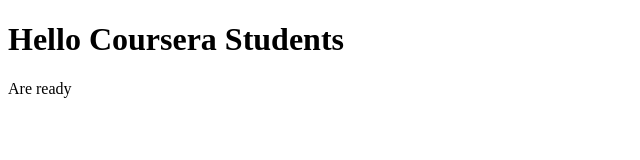
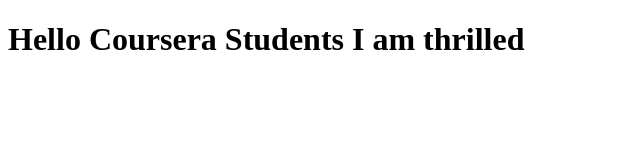
Before and after one commit to rameshdarbha1/coursera-ng1, a plain HTML site: page index.html in a window 1280 px wide. Shown: the whole page, without its empty margins (0-640 px from the left). Drawn offline with Linux system fonts and the light colour scheme.

Commit message:
Next versin of changes

```diff
--- a/index.html
+++ b/index.html
@@ -5,7 +5,7 @@
     <title>Hello Coursera</title>
   </head>
   <body>
-  <h1>Hello Coursera Students</h1>
-  Are ready
+  <h1>Hello Coursera Students I am thrilled</h1>
+
   </body>
 </html>
```
